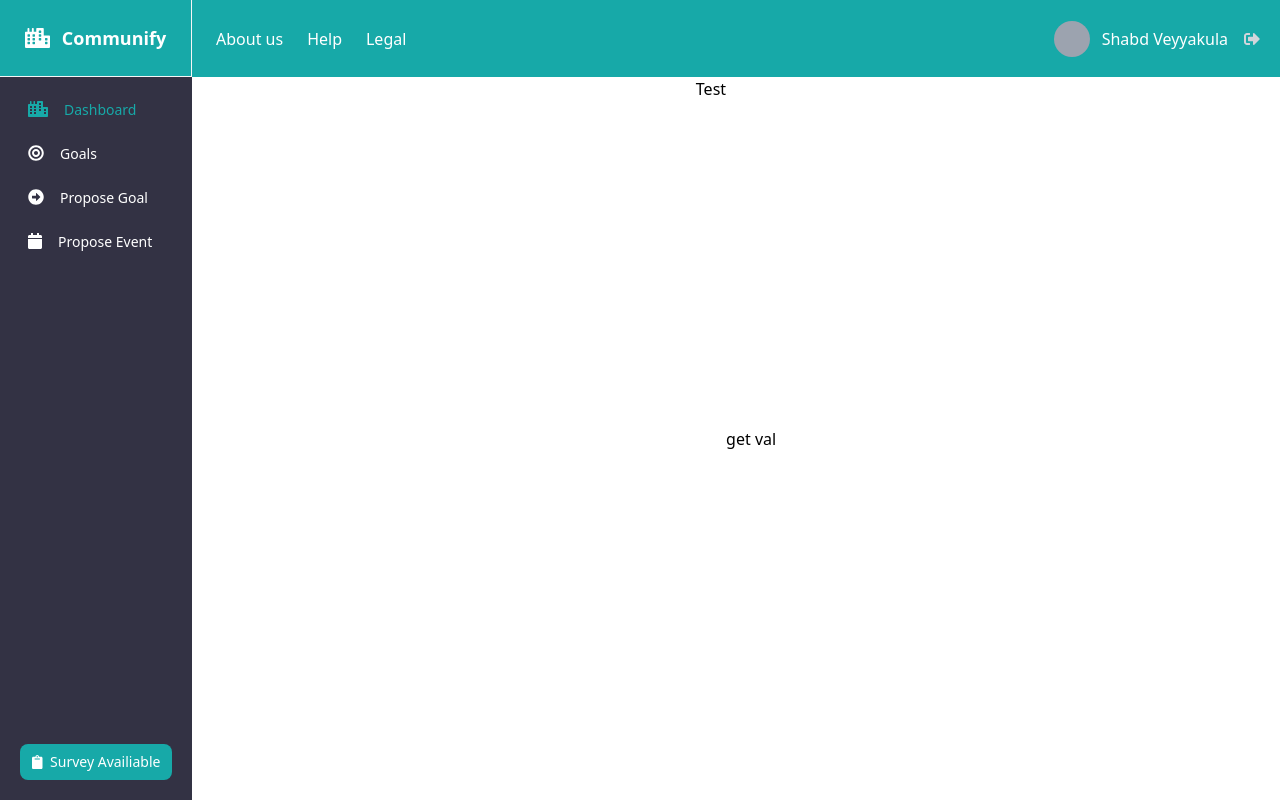
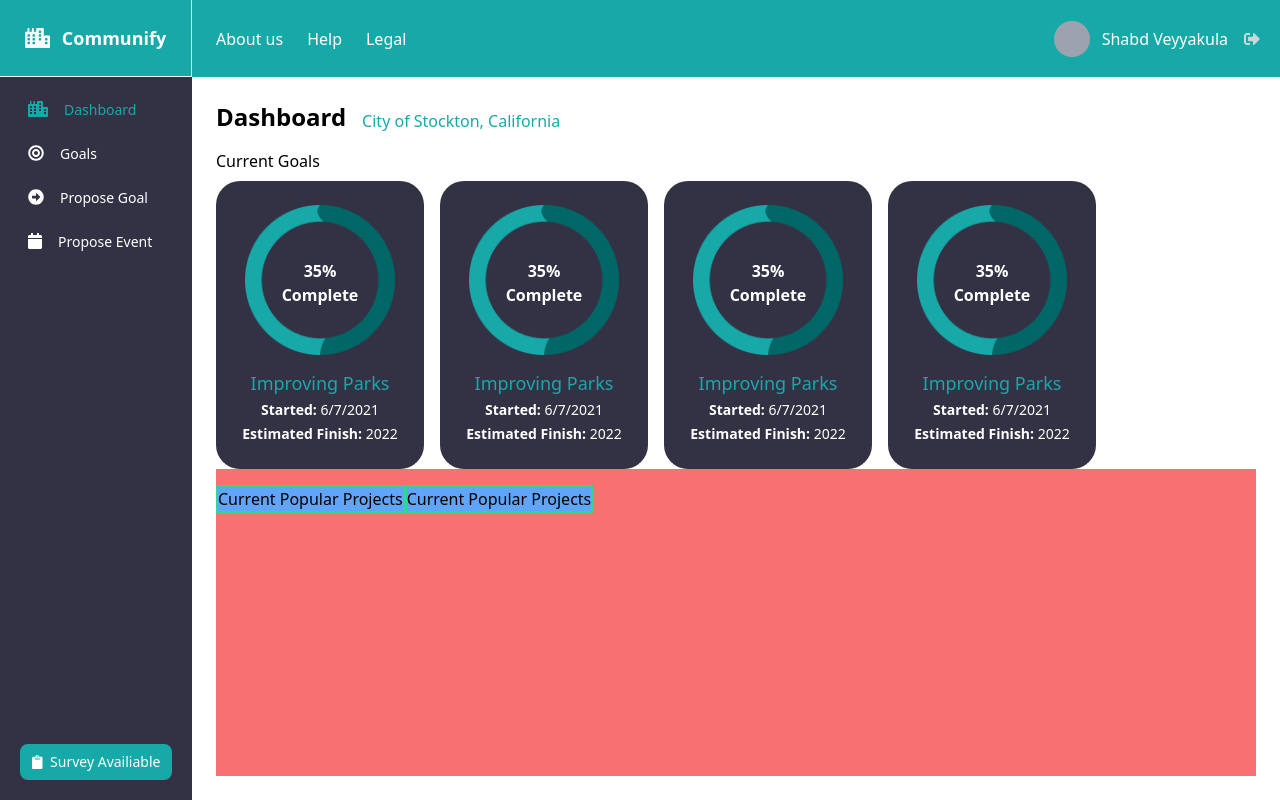
Before and after one commit to ShabdVeyyakula/Communify-Smart-Portal, a Next.js app: page /dashboard in a window 1280 px wide. Built offline with nearby package versions, Linux system fonts and the light colour scheme; no server answers.

Commit message:
dashboard screen

```diff
--- a/pages/dashboard.tsx
+++ b/pages/dashboard.tsx
@@ -1,6 +1,8 @@
 import React, { useState, useEffect, useContext } from "react"
 import Navigation from "../components/nav"
 import AuthContext from "../context/authContext"
+import Image from "next/image"
+import graphImg from "../public/graph.png"
 
 import { FontAwesomeIcon } from "@fortawesome/react-fontawesome"
 import { faChartPie } from "@fortawesome/free-solid-svg-icons"
@@ -14,17 +16,103 @@ const Dashboard = () => {
 
   return (
     <Navigation>
-      <div className="flex-grow flex flex-column justify-center items-top">
-        Test
-        <button onClick={getVal}>get val</button>
+      <div className="flex-grow flex flex-col flex-column items-top m-6 ">
+        <GoalList />
+        <div className="flex-grow flex bg-red-400">
+          <PopularProjects />
+          <PopularProjects />
+        </div>
       </div>
     </Navigation>
   )
 }
 
-const GoalList = (params) => {
-
+const GoalList = () => {
+  return (
+    <div className="flex flex-col">
+      <div className="flex items-end">
+        <h1 className=" text-2xl font-semibold">Dashboard</h1>
+        <p className="ml-4 text-communify-green">
+          City of Stockton, California
+        </p>
+      </div>
+      <p className="mt-4">Current Goals</p>
+      <div className="flex-shrink flex mt-2">
+        <Goal
+          name="Improving Parks"
+          started="6/7/2021"
+          finish="2022"
+          complete="35%"
+          margin="mr-4"
+        />
+        <Goal
+          name="Improving Parks"
+          started="6/7/2021"
+          finish="2022"
+          complete="35%"
+          margin="mr-4"
+        />
+        <Goal
+          name="Improving Parks"
+          started="6/7/2021"
+          finish="2022"
+          complete="35%"
+          margin="mr-4"
+        />
+        <Goal
+          name="Improving Parks"
+          started="6/7/2021"
+          finish="2022"
+          complete="35%"
+          margin=""
+        />
+      </div>
+    </div>
+  )
 }
 
+const Goal: React.FC<{
+  name: string
+  started: string
+  finish: string
+  complete: string
+  margin: string
+}> = (props) => {
+  return (
+    <div
+      className={`p-6 w-1/5 flex flex-col justify-top items-center bg-communify-black rounded-3xl ${props.margin}`}
+    >
+      <div className="relative">
+        <Image src={graphImg} alt="Graph" height="150" width="150" />
+        <p className="absolute top-1/2 left-1/2 transform -translate-x-1/2 -translate-y-1/2 text-white font-semibold text-center">
+          {props.complete}
+          <br />
+          Complete
+        </p>
+      </div>
+      <h2 className="text-semibold text-lg mt-2 text-communify-green">
+        {props.name}
+      </h2>
+      <p className="text-white">
+        <span className="font-semibold text-sm">Started:</span>
+        <span className="text-sm"> {props.started}</span>
+      </p>
+      <p className="text-white">
+        <span className="font-semibold text-sm">Estimated Finish:</span>
+        <span className="text-sm"> {props.finish}</span>
+      </p>
+    </div>
+  )
+}
+
+const PopularProjects = () => {
+  return (
+    <div>
+      <p className="mt-4 w-full bg-blue-400 border-2 border-green-400">
+        Current Popular Projects
+      </p>
+    </div>
+  )
+}
 
 export default Dashboard
```
Also changed, not shown: public/graph.png (added).
